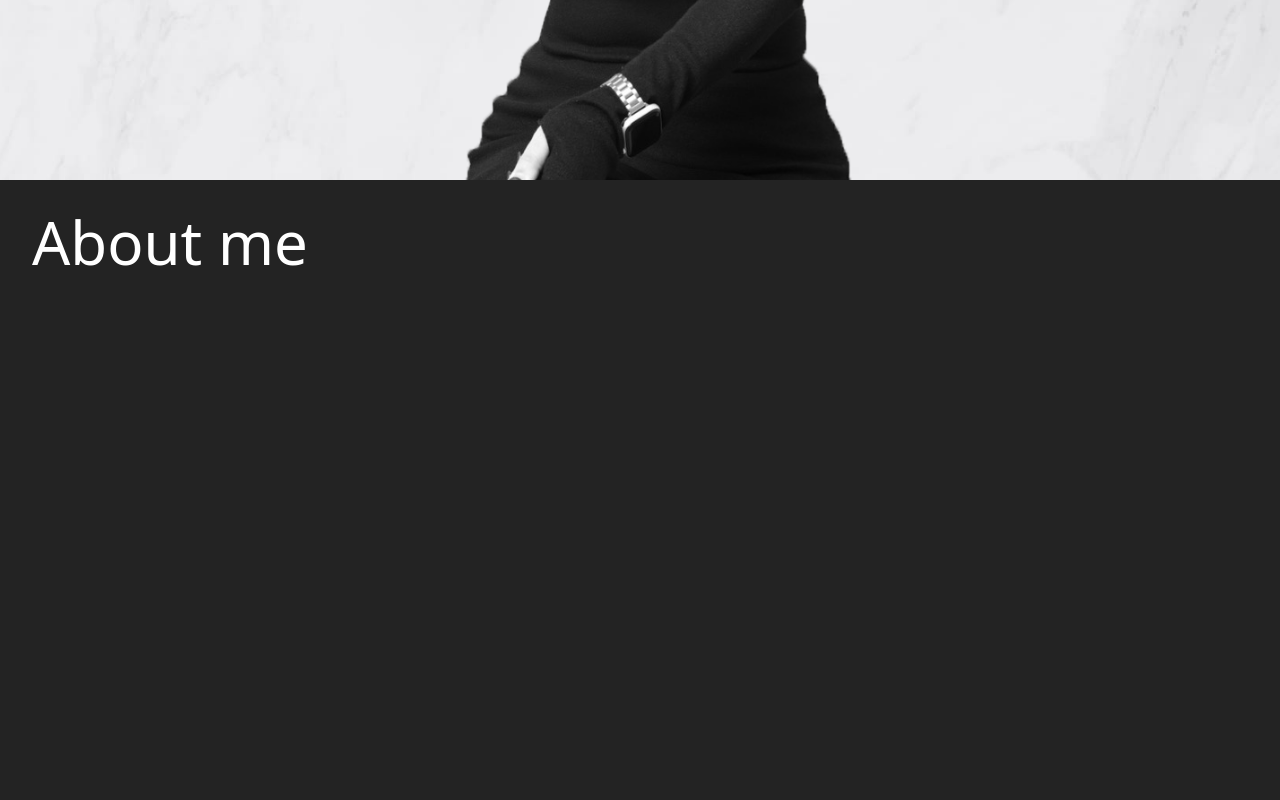
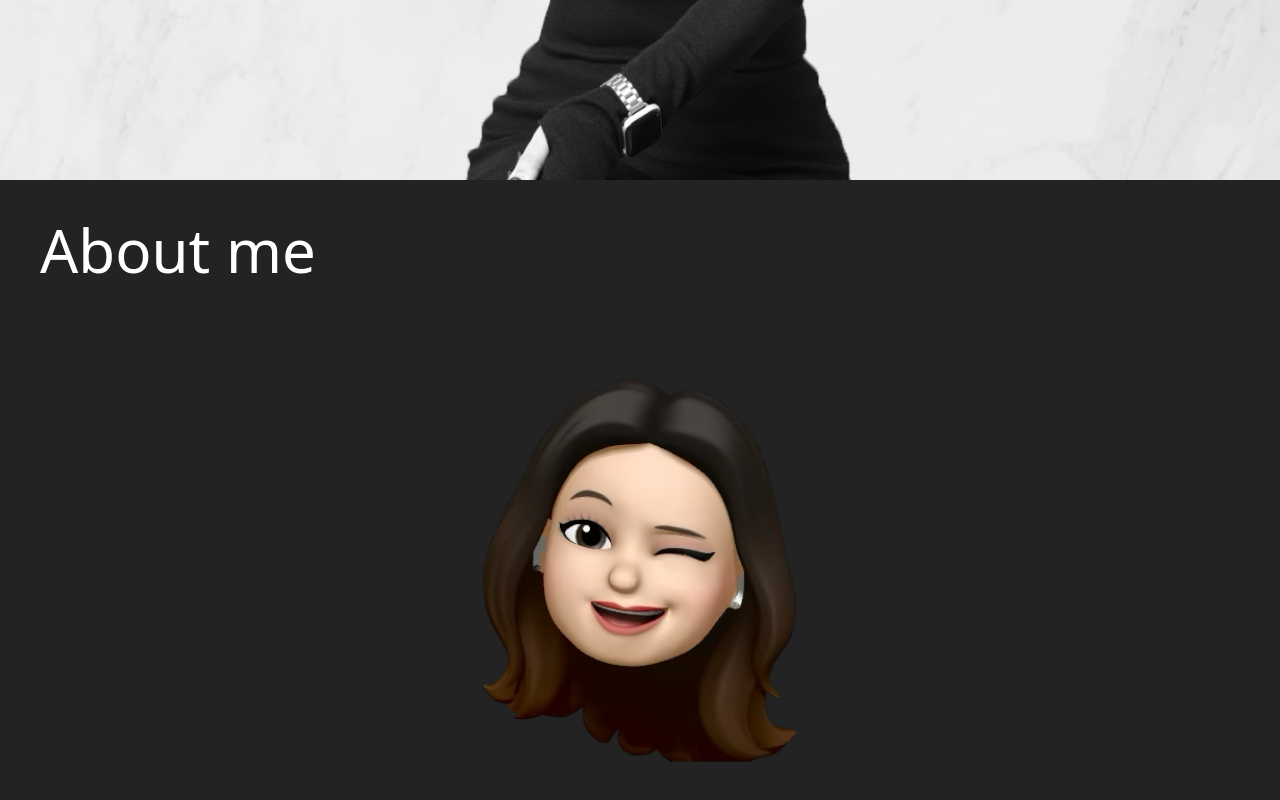
Before and after one commit to hyr0208/portfolio, a React (Create React App) app: page / in a window 1280 px wide. Shown: the part 620-1420 px from the top of the page. Built offline with nearby package versions, Linux system fonts and the light colour scheme.

Commit message:
refactor: add emoge

```diff
--- a/src/pages/aboutMe/AboutMe.tsx
+++ b/src/pages/aboutMe/AboutMe.tsx
@@ -1,8 +1,14 @@
+import emoge from "../../assets/image/emoge.png";
+
 function AboutMe() {
   return (
     <div className="">
-      <div className=" relative h-screen bg-[#232323] ">
-        <h2 className="text-white text-6xl p-8">About me</h2>
+      <div className=" relative h-screen bg-[#232323]  px-10 pt-10 z-1 max-lg:h-auto max-lg:py-20">
+        <h2 className="text-white text-6xl ">About me</h2>
+
+        <div className="flex flex-col gap-10 items-center pt-10">
+          <img src={emoge} alt="" className="w-[500px] h-auto rounded-xl" />
+        </div>
       </div>
     </div>
   );
--- a/src/pages/mainProfile/MainProfile.tsx
+++ b/src/pages/mainProfile/MainProfile.tsx
@@ -20,7 +20,7 @@ function MainProfile() {
           </p>
         </div>
 
-        <div className="absolute inset-0 flex items-end justify-center 0">
+        <div className="absolute inset-0 flex items-end justify-center">
           <img
             src={yerinImage}
             alt=""
```
Also changed, not shown: src/assets/image/emoge.png (added).
